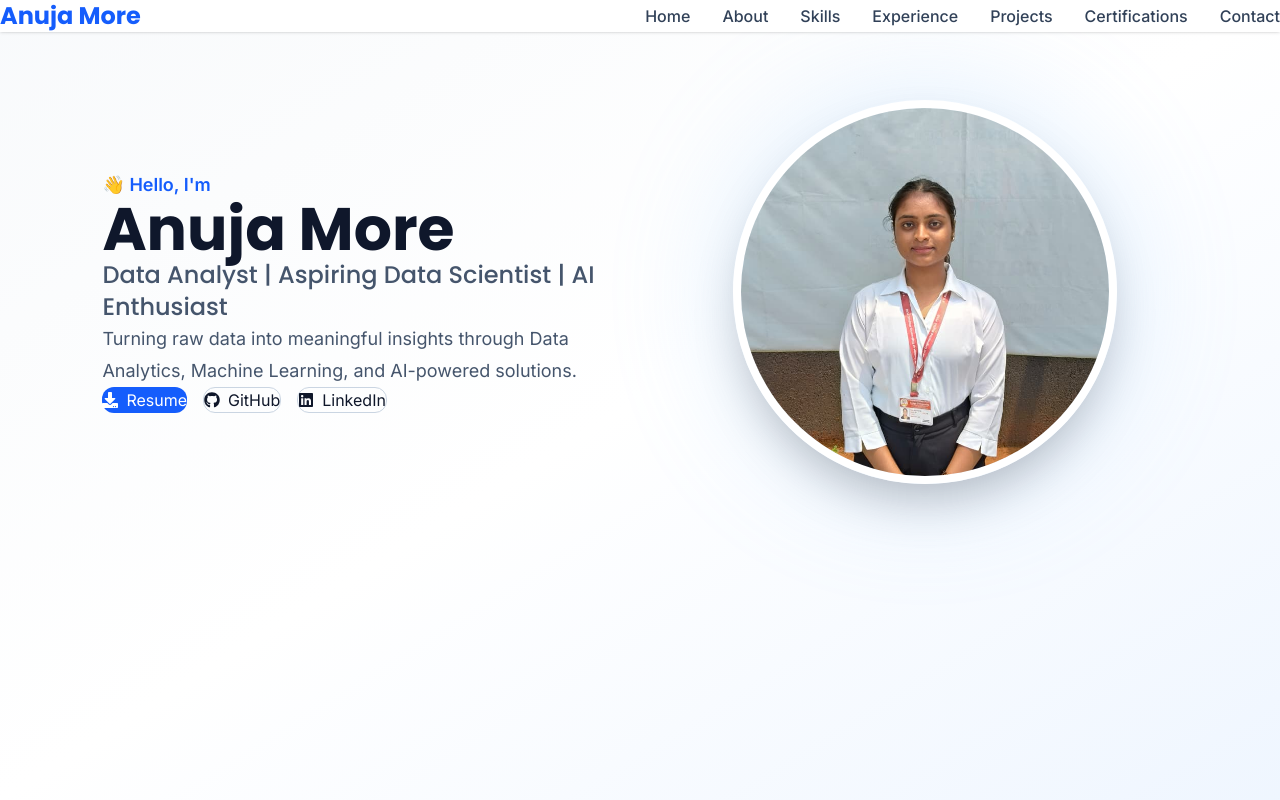
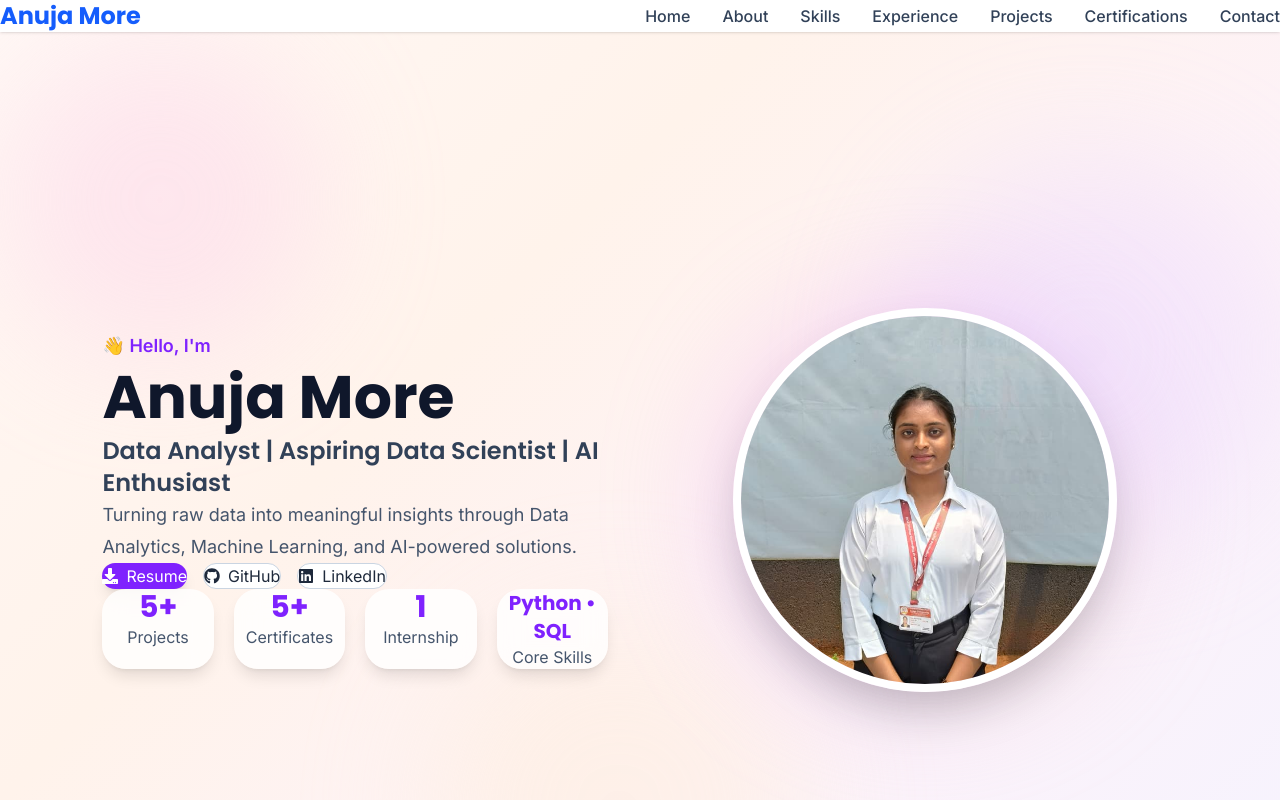
Before and after one commit to anujamore8/anuja-portfolio, a React (Vite) app: page / in a window 1280 px wide. Shown: the top 800 px of the page. Built offline with nearby package versions, Linux system fonts and the light colour scheme.

Commit message:
Redesign hero with premium pastel theme

```diff
--- a/src/Components/Hero/Hero.jsx
+++ b/src/Components/Hero/Hero.jsx
@@ -6,34 +6,44 @@ function Hero() {
     return (
         <section
             id="home"
-            className="min-h-screen bg-gradient-to-br from-slate-50 via-white to-blue-50 pt-32 px-8"
+            className="relative min-h-screen overflow-hidden pt-32"
         >
-            <div className="max-w-7xl mx-auto grid lg:grid-cols-2 gap-16 items-center">
+            {/* Background Blobs */}
+            <div className="absolute top-10 left-0 w-80 h-80 bg-pink-200 rounded-full blur-3xl opacity-40"></div>
+
+            <div className="absolute top-40 right-0 w-96 h-96 bg-purple-200 rounded-full blur-3xl opacity-40"></div>
+
+            <div className="absolute bottom-0 left-1/3 w-96 h-96 bg-orange-100 rounded-full blur-3xl opacity-40"></div>
+
+            {/* Main Content */}
+            <div className="relative max-w-7xl mx-auto px-8 grid lg:grid-cols-2 gap-16 items-center min-h-screen">
 
                 {/* Left Side */}
                 <div>
 
-                    <p className="text-blue-600 font-semibold text-lg">
+                    <p className="text-violet-600 font-semibold text-lg mb-3">
                         👋 Hello, I'm
                     </p>
 
-                    <h1 className="text-5xl md:text-6xl font-bold text-slate-900 mt-3">
+                    <h1 className="text-6xl font-bold text-slate-900 leading-tight">
                         {portfolioData.personal.name}
                     </h1>
 
-                    <h2 className="text-2xl text-slate-600 mt-5">
+                    <h2 className="mt-4 text-2xl font-semibold text-slate-700">
                         {portfolioData.personal.role}
                     </h2>
 
-                    <p className="text-slate-600 text-lg leading-8 mt-8 max-w-xl">
+                    <p className="mt-8 text-lg text-slate-600 leading-8 max-w-xl">
                         {portfolioData.personal.tagline}
                     </p>
+
+                    {/* Buttons */}
 
                     <div className="flex flex-wrap gap-4 mt-10">
 
                         <a
                             href={portfolioData.personal.resume}
-                            className="flex items-center gap-2 bg-blue-600 text-white px-6 py-3 rounded-xl hover:bg-blue-700 transition"
+                            className="flex items-center gap-2 bg-violet-600 text-white px-7 py-3 rounded-full shadow-lg hover:bg-violet-700 transition duration-300"
                         >
                             <FaDownload />
                             Resume
@@ -43,7 +53,7 @@ function Hero() {
                             href={portfolioData.personal.github}
                             target="_blank"
                             rel="noreferrer"
-                            className="flex items-center gap-2 border border-slate-300 px-6 py-3 rounded-xl hover:border-blue-600 hover:text-blue-600 transition"
+                            className="flex items-center gap-2 bg-white border border-slate-300 px-7 py-3 rounded-full hover:border-violet-500 hover:text-violet-600 transition"
                         >
                             <FaGithub />
                             GitHub
@@ -53,11 +63,39 @@ function Hero() {
                             href={portfolioData.personal.linkedin}
                             target="_blank"
                             rel="noreferrer"
-                            className="flex items-center gap-2 border border-slate-300 px-6 py-3 rounded-xl hover:border-blue-600 hover:text-blue-600 transition"
+                            className="flex items-center gap-2 bg-white border border-slate-300 px-7 py-3 rounded-full hover:border-violet-500 hover:text-violet-600 transition"
                         >
                             <FaLinkedin />
                             LinkedIn
                         </a>
+
+                    </div>
+
+                    {/* Stats */}
+
+                    <div className="grid grid-cols-2 md:grid-cols-4 gap-5 mt-14">
+
+                        <div className="bg-white/80 backdrop-blur-md rounded-3xl shadow-lg p-5 text-center">
+                            <h3 className="text-3xl font-bold text-violet-600">5+</h3>
+                            <p className="text-slate-600 mt-2">Projects</p>
+                        </div>
+
+                        <div className="bg-white/80 backdrop-blur-md rounded-3xl shadow-lg p-5 text-center">
+                            <h3 className="text-3xl font-bold text-violet-600">5+</h3>
+                            <p className="text-slate-600 mt-2">Certificates</p>
+                        </div>
+
+                        <div className="bg-white/80 backdrop-blur-md rounded-3xl shadow-lg p-5 text-center">
+                            <h3 className="text-3xl font-bold text-violet-600">1</h3>
+                            <p className="text-slate-600 mt-2">Internship</p>
+                        </div>
+
+                        <div className="bg-white/80 backdrop-blur-md rounded-3xl shadow-lg p-5 text-center">
+                            <h3 className="text-xl font-bold text-violet-600">
+                                Python • SQL
+                            </h3>
+                            <p className="text-slate-600 mt-2">Core Skills</p>
+                        </div>
 
                     </div>
 
@@ -69,7 +107,7 @@ function Hero() {
 
                     <div className="relative">
 
-                        <div className="absolute inset-0 rounded-full bg-blue-300 blur-3xl opacity-30"></div>
+                        <div className="absolute inset-0 bg-gradient-to-br from-pink-300 via-purple-300 to-orange-200 rounded-full blur-3xl opacity-50"></div>
 
                         <img
                             src={profile}
--- /dev/null
+++ b/src/Styles/theme.css
@@ -0,0 +1,26 @@
+:root {
+    /* Backgrounds */
+    --bg-main: #FFF8F5;
+    --bg-section: #FFFDFB;
+    --bg-lavender: #F6F0FF;
+    --bg-peach: #FFF3EB;
+    --bg-card: rgba(255, 255, 255, 0.75);
+
+    /* Text */
+    --text-dark: #1E293B;
+    --text-light: #64748B;
+
+    /* Accent */
+    --primary: #8B5CF6;
+    --primary-hover: #7C3AED;
+    --secondary: #FB923C;
+
+    /* Border */
+    --border: rgba(255, 255, 255, .45);
+
+    /* Shadow */
+    --shadow:
+        0 15px 40px rgba(124, 58, 237, .08);
+
+    --radius: 24px;
+}
--- a/src/index.css
+++ b/src/index.css
@@ -1,6 +1,7 @@
 @import url("https://fonts.googleapis.com/css2?family=Inter:wght@300;400;500;600;700&family=Poppins:wght@500;600;700;800&display=swap");
 
 @import "tailwindcss";
+@import "./styles/theme.css";
 
 * {
   margin: 0;
@@ -13,10 +14,14 @@ html {
 }
 
 body {
-  background: #f8fafc;
-  color: #0f172a;
-  font-family: "Inter", sans-serif;
-  overflow-x: hidden;
+  background: linear-gradient(135deg,
+      #FFF8F5 0%,
+      #FFF3EB 35%,
+      #FDF2F8 65%,
+      #F5F3FF 100%);
+
+  color: var(--text-dark);
+  font-family: 'Inter', sans-serif;
 }
 
 h1,
```
